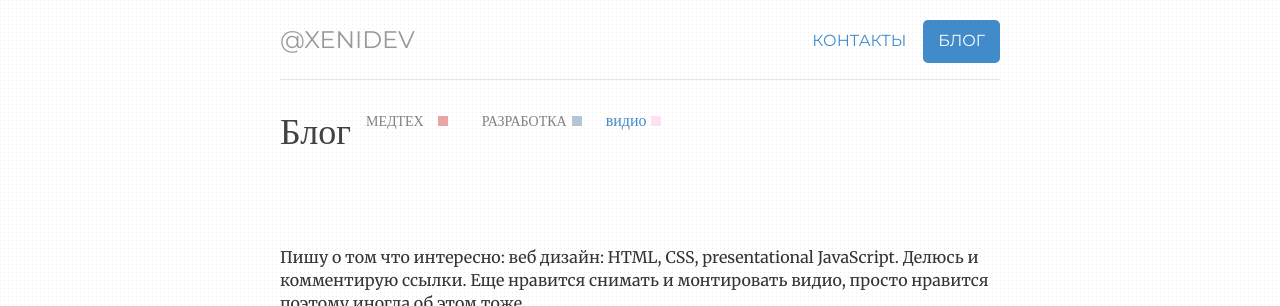
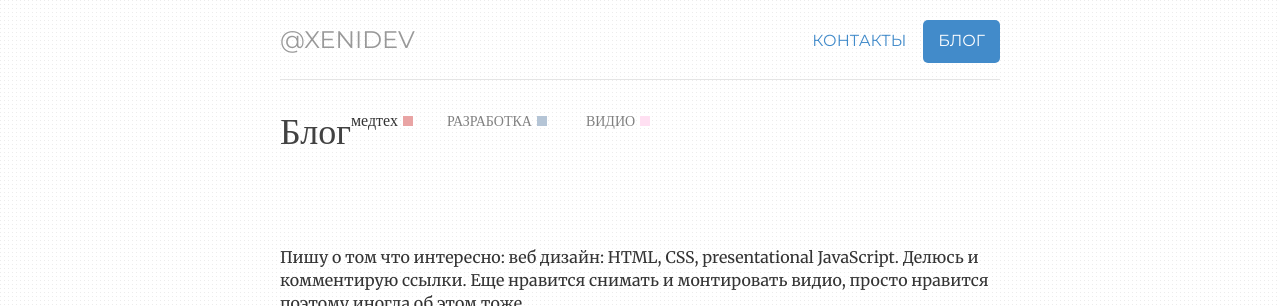
Before and after one commit to ValeraS/xenidev.github.io, a Jekyll site: the page built from notes/index.html, in a window 1280 px wide. Shown: the top 306 px of the page. Built offline with Jekyll 4.4.1, drawn with Linux system fonts in a browser that asks for light colours.

Commit message:
Update index.html

```diff
--- a/notes/index.html
+++ b/notes/index.html
@@ -8,10 +8,10 @@
          <div class="welcome_bar">
             <h1 class="intro">Блог</h1>
 
-	   <ul class="square-categories pull-right<span class="badge-category-medtech"></span>
-    <li><a class="text-category" href="/notes/medtech">медтех</a> <a href="/notes/medtech"><span class="badge-category-medtech"></span></a></li>
+	   <ul class="square-categories pull-right>
+    <li><a class="text-category" href="/notes/medtech">медтех<span class="badge-category-medtech"></span></a></li>
     <li><a class="text-category" href="/notes/razrabotka.html">разработка<span class="badge-category-razrabotka"></span> </a> </li>
-    <li><a href="/notes/video.html">видио<span class="badge-category-video"></a> </li>
+    <li><a class="text-category" href="/notes/video.html">видио<span class="badge-category-video"></span></a> </li>
   </ul>
          </div>
          <br>
```
